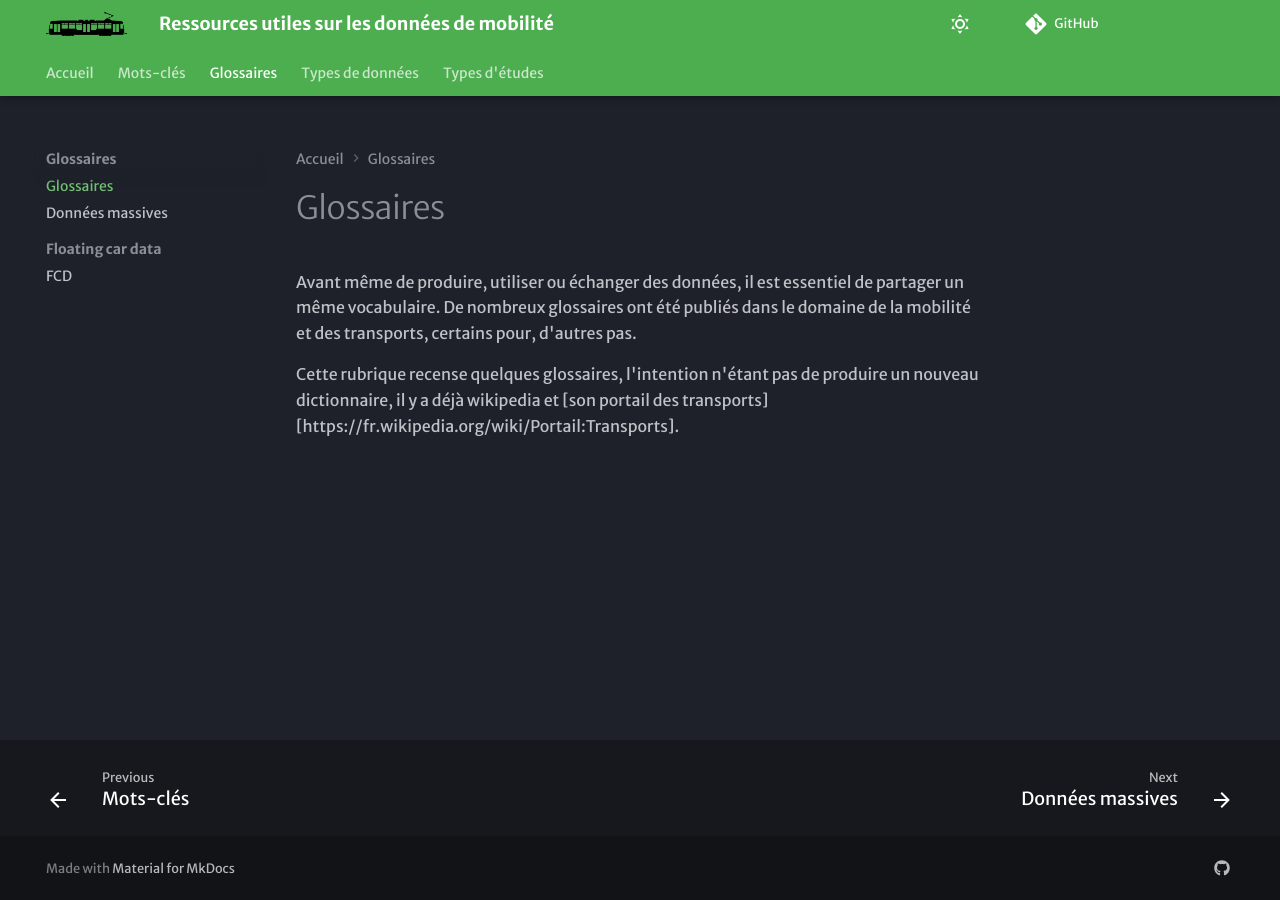
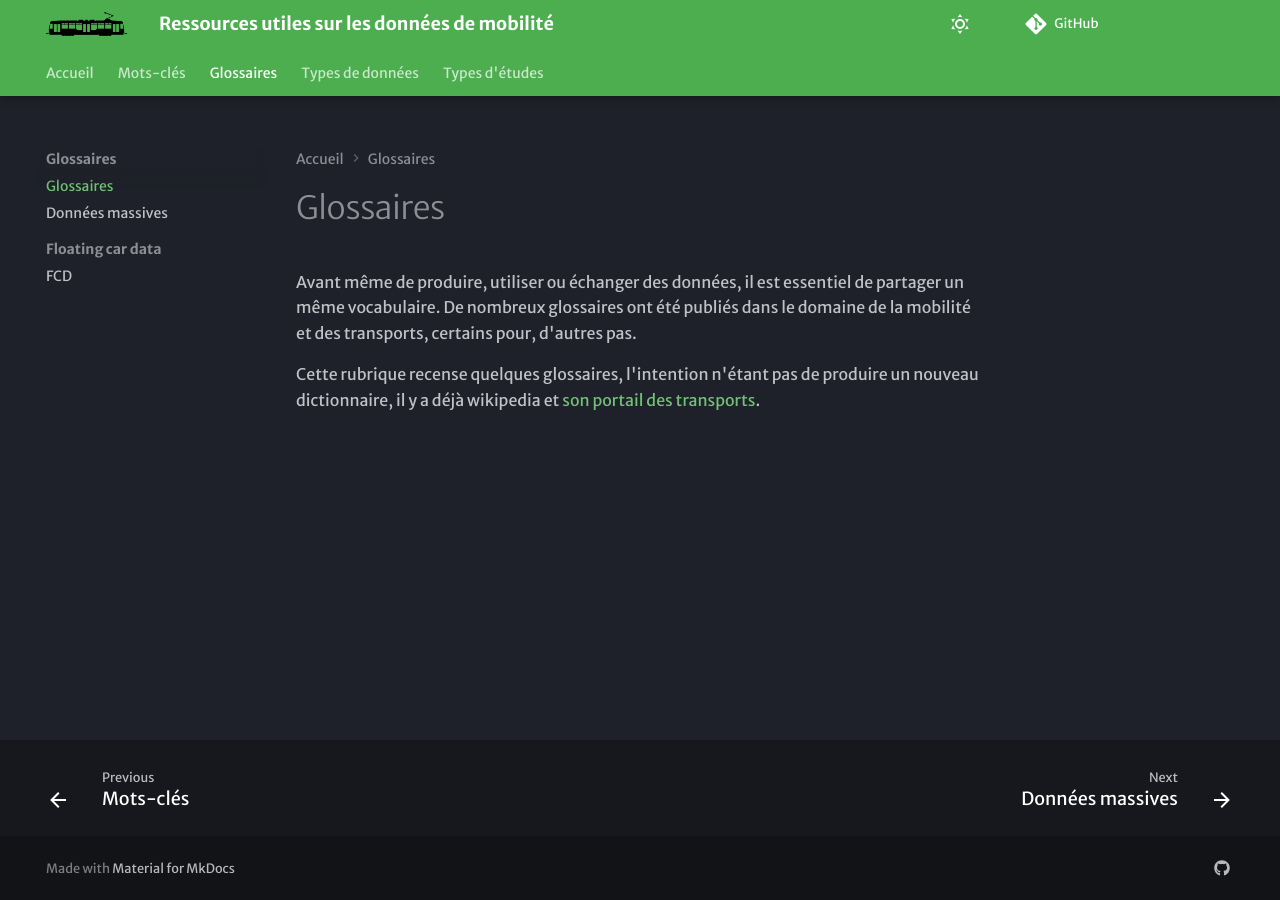
Before and after one commit to xdurang/mobscidat, an MkDocs documentation site: the page built from docs/glossaire/glossaire.md, in a window 1280 px wide. Built offline with MkDocs 1.6.1 and Material for MkDocs 9.7.7, drawn with Linux system fonts in a browser that asks for light colours; some web fonts are replaced; comment, search, counter and statistics services are not loaded.

Commit message:
Update glossaire.md

```diff
--- a/docs/glossaire/glossaire.md
+++ b/docs/glossaire/glossaire.md
@@ -5,4 +5,4 @@ title: Glossaires
 Avant même de produire, utiliser ou échanger des données, il est essentiel de partager un même vocabulaire.
 De nombreux glossaires ont été publiés dans le domaine de la mobilité et des transports, certains pour, d'autres pas.
 
-Cette rubrique recense quelques glossaires, l'intention n'étant pas de produire un nouveau dictionnaire, il y a déjà wikipedia et [son portail des transports][https://fr.wikipedia.org/wiki/Portail:Transports].
+Cette rubrique recense quelques glossaires, l'intention n'étant pas de produire un nouveau dictionnaire, il y a déjà wikipedia et [son portail des transports](https://fr.wikipedia.org/wiki/Portail:Transports).
```
